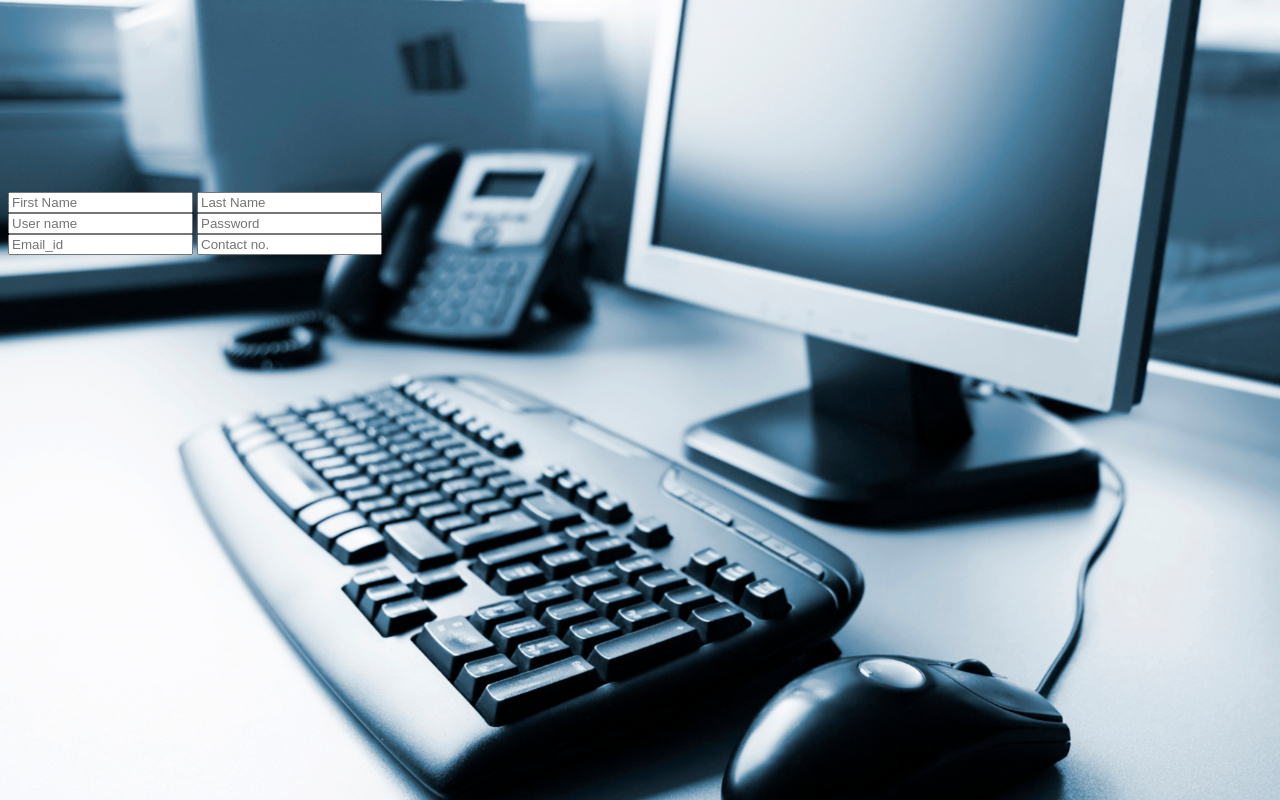
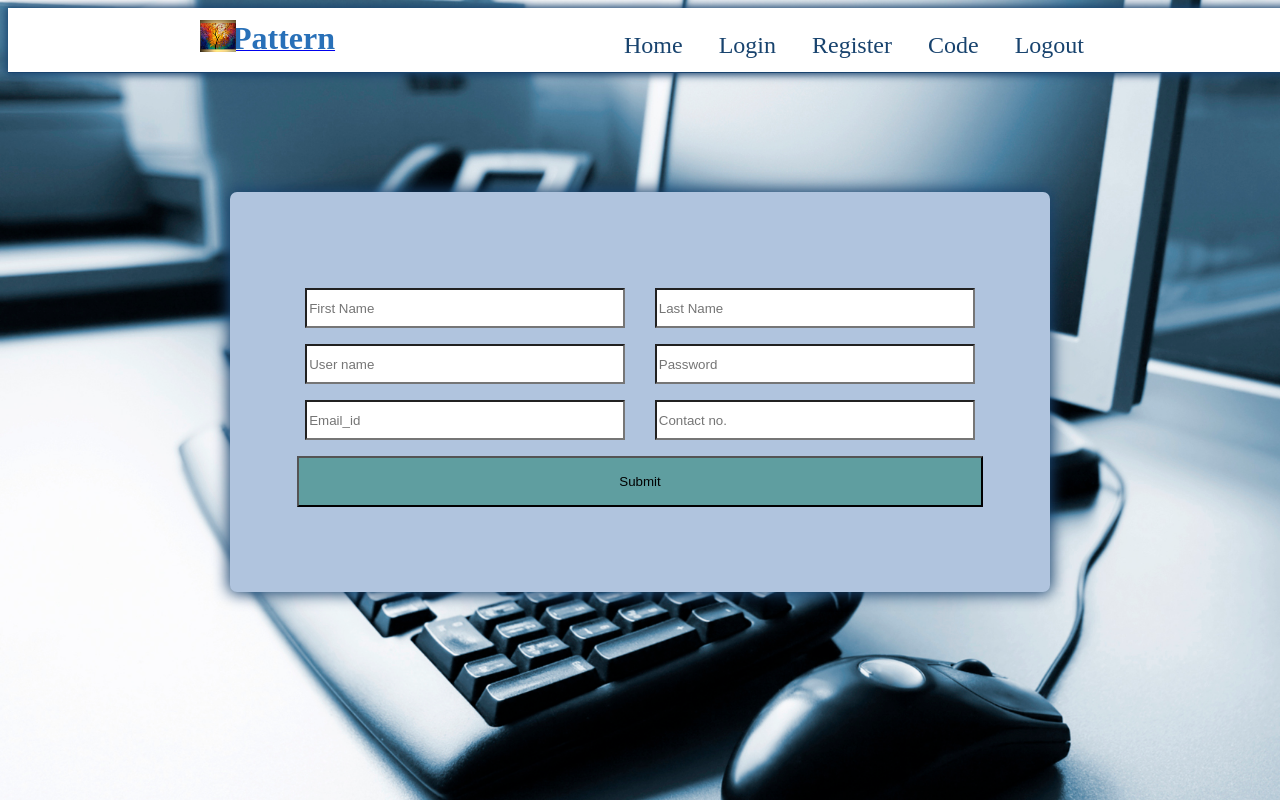
Before and after one commit to mridul-arora/Otaku-Run, a PHP site: page /Register/index.php in a window 1280 px wide. Run offline with PHP 8.4, Linux system fonts and the light colour scheme.

Commit message:
register page

```diff
--- a/Assets/css/home.css
+++ b/Assets/css/home.css
@@ -6,7 +6,6 @@
     height: 30vh;
     background-color: white;
     padding: 15vh 4vw;
-    vertical-align: middle;
     margin:auto;
 
 }
--- a/Assets/css/register.css
+++ b/Assets/css/register.css
@@ -1,11 +1,27 @@
 .reg {
-
+    margin: 2vh 2vw;
 }
-
+.reg_info {
+    width: 25vw;
+    height: 5vh;
+    margin-right: 1vw;
+    margin-left: 1vw;
+    background-color:white;
+}
+.reg_sub{
+    padding:2vh 25vw;
+    background-color:cadetblue;
+}
 #reg_wrapper {
     padding-top: 23vh;
 }
-
-.reg_info{
-
+#reg_box{
+    border-color: #18436e;
+    border-radius: 7px;
+    box-shadow: 0px 0px 15px 2px #18436e;
+    width: 60vw;
+    height: 30vh;
+    background-color: lightsteelblue;
+    padding: 10vh 2vw;
+    margin:auto;
 }
--- a/Assets/parts/header.php
+++ b/Assets/parts/header.php
@@ -20,8 +20,6 @@
                 <li><a href='../../../Prodigy/Code/index.php' class='nav'>Code</a></li>
                 <li><a href='../../../Prodigy/Logout/index.php' class='nav'>Logout</a></li>
                 <!--            <li><a href='/leaderboard' class='nav'>Leaderboard</a></li> -->
-
-
             </ul>
         </div>
     </header>
--- a/Register/index.php
+++ b/Register/index.php
@@ -8,24 +8,32 @@
 
 <body>
 
-   <!-- /*<?php //include '../Assets/parts/header.php';?>
-    <link rel="stylesheet" href="../Assets/css/header.css">-->
+    <?php include '../Assets/parts/header.php';?>
+    <link rel="stylesheet" href="../Assets/css/header.css">
     <?php include '../Assets/parts/includes.php'; ?>
+    <link rel="stylesheet" href="../Assets/css/register.css">
     <div id="reg_wrapper">
-        <form action="/action_page.php">
+        <center>
+            <article id="reg_box">
+                <form action="register.php" method="post">
                     <article class="reg">
                         <input class="reg_info" type="text" placeholder="First Name" name="firstname" />
                         <input class="reg_info" type="text" placeholder="Last Name" name="lastname" />
                     </article>
                     <article class="reg">
                         <input class="reg_info" type="text" placeholder="User name" name="username" />
-                <input class="reg_info" type="text" placeholder="Password" name="psw" />
+                        <input class="reg_info" type="password" placeholder="Password" name="pwd" />
                     </article>
                     <article class="reg">
-                <input class="reg_info" type="text" placeholder="Email_id" name="email" />
-                 <input class="reg_info" type="text" placeholder="Contact no." name="number" />
+                        <input class="reg_info" type="email" placeholder="Email_id" name="email" />
+                        <input class="reg_info" type="number" placeholder="Contact no." name="number" />
+                    </article>
+                    <article class="reg">
+                    <input class="reg_sub" type="submit" value="Submit" name="submit"/>
                     </article>
                 </form>
+            </article>
+        </center>
     </div>
 </body>
 
```
Also changed, not shown: Assets/css/login.css (+27 -0 lines), Login/index.php (+19 -1 lines). Lines whose indentation alone changed are shown as unchanged.
